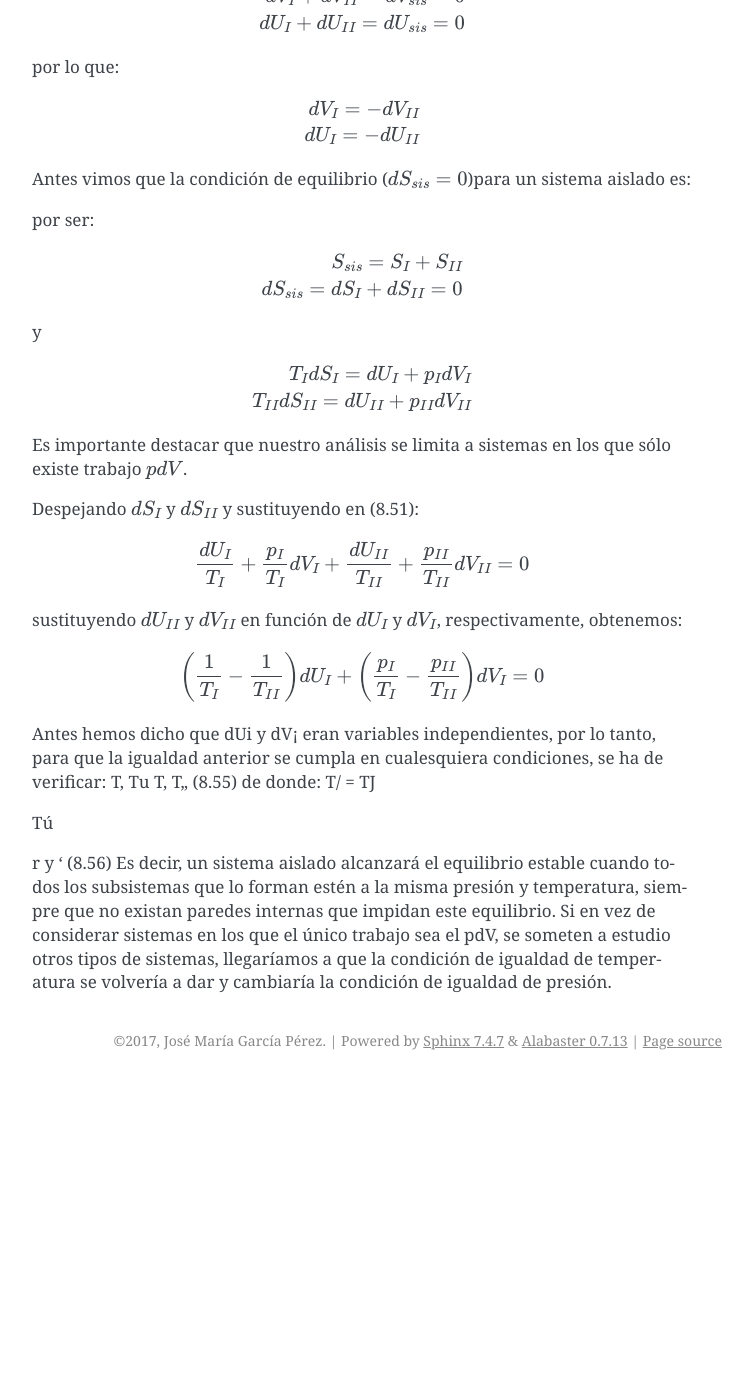
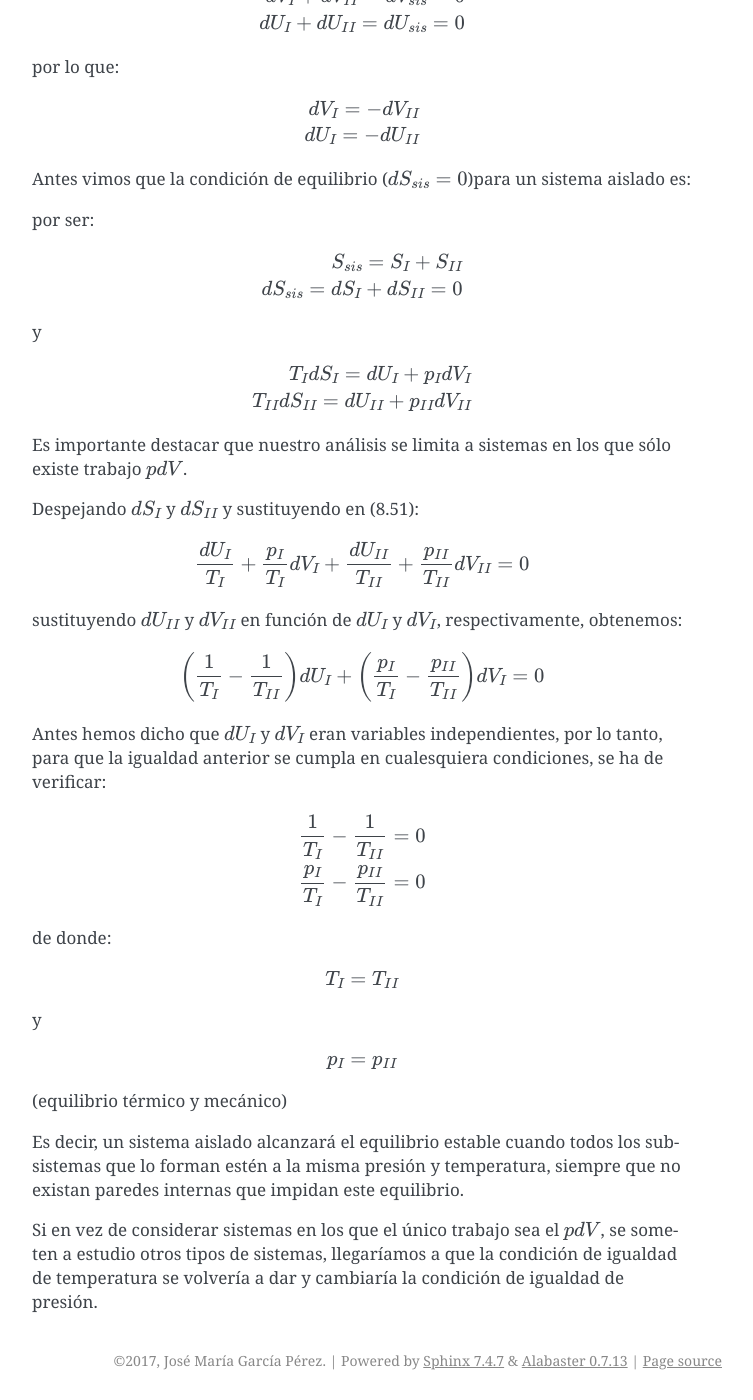
Before and after one commit to mantielero/termodinamica, a Sphinx documentation site: the page built from source/equilibrio_aplicacion_criterios.rst, in a window 1280 px wide and 1400 px high, scrolled down 6016 px. Shown: the whole window, without its empty margins (388-1141 px from the left). Built offline with Sphinx 7.4.7, drawn with Linux system fonts in a browser that asks for light colours; pages that are not in the unit, such as notebooks, are missing from menus; before the commit the page ends 7096 px from its top, so only the background shows below that.

Commit message:
Update equilibrio_aplicacion_criterios.rst

```diff
--- a/source/equilibrio_aplicacion_criterios.rst
+++ b/source/equilibrio_aplicacion_criterios.rst
@@ -229,16 +229,30 @@ sustituyendo :math:`dU_{II}` y :math:`dV_{II}`  en función de :math:`dU_{I}` y
 
    \left( \frac{1}{T_I} - \frac{1}{T_{II}} \right) dU_I + \left( \frac{p_I}{T_I} - \frac{p_{II}}{T_{II}} \right) dV_I = 0
 
-Antes hemos dicho que dUi y dV¡ eran variables independientes, por lo tanto, para que la igualdad anterior se cumpla en cualesquiera condiciones, se ha de verificar:
-T,	Tu T, T„
-(8.55)
+Antes hemos dicho que :math:`dU_{I}` y :math:`dV_{I}` eran variables independientes, por lo tanto, para que la igualdad anterior se cumpla en cualesquiera condiciones, se ha de verificar:
+
+.. math::
+
+   \frac{1}{T_I}- \frac{1}{T_{II}} = 0 \\
+   \frac{p_I}{T_I}- \frac{p_{II}}{T_{II}} = 0
+
+
 de donde:
-T/ = TJ
 
-Tú
+.. math::
 
-r
-y	'
-(8.56)
+   T_I = T_{II}
+
+y
+
+.. math::
+
+   p_I = p_{II}
+
+
+(equilibrio térmico y mecánico)
+
+
 Es decir, un sistema aislado alcanzará el equilibrio estable cuando todos los subsistemas que lo forman estén a la misma presión y temperatura, siempre que no existan paredes internas que impidan este equilibrio.
-Si en vez de considerar sistemas en los que el único trabajo sea el pdV, se someten a estudio otros tipos de sistemas, llegaríamos a que la condición de igualdad de temperatura se volvería a dar y cambiaría la condición de igualdad de presión.
+
+Si en vez de considerar sistemas en los que el único trabajo sea el :math:`pdV`, se someten a estudio otros tipos de sistemas, llegaríamos a que la condición de igualdad de temperatura se volvería a dar y cambiaría la condición de igualdad de presión.
```
